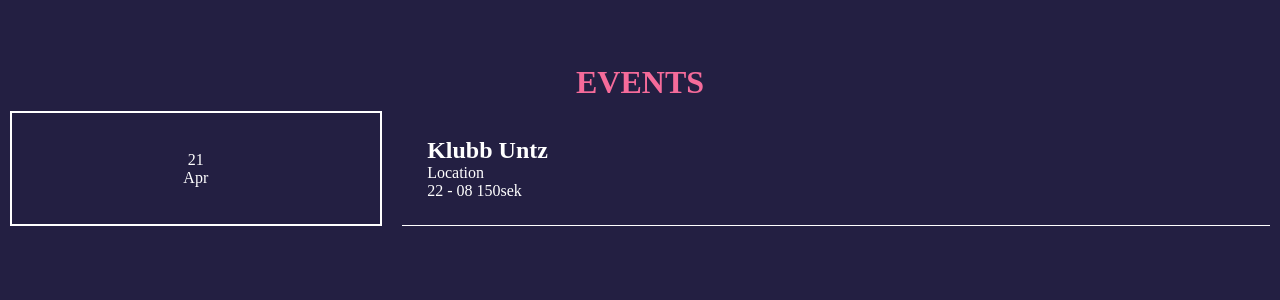
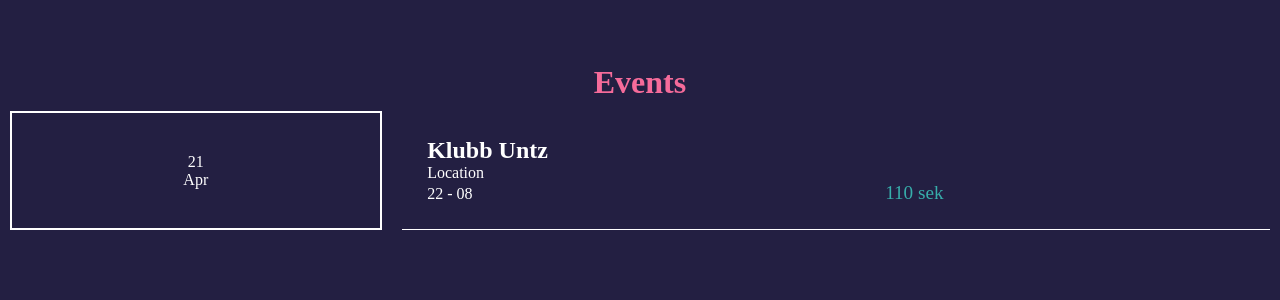
Before and after one commit to jenseneducation-viktor-rizk/kaos-project-frk19s, a Vue app: page /events in a window 1280 px wide. Shown: the top 300 px of the page. Built offline with nearby package versions, Linux system fonts and the light colour scheme.

Commit message:
Events page layout and design

```diff
--- a/src/components/EventDetails.vue
+++ b/src/components/EventDetails.vue
@@ -1,21 +1,20 @@
 <template>
-  <main class="wrapper">
+<main>
+  <div class="wrapper">
     <div class="date box">
       <p>21</p>
       <p> Apr </p>
     </div>
-
     <div class="artist-details">
       <h2>Klubb Untz</h2>
       <p class="location">Location</p>
-      <p>
+      <p class="time">
         22 - 08
-        <span>150sek</span>
       </p>
+      <p class="price">110 sek</p>
     </div>
-
-
-  </main>
+  </div>
+</main>
 </template>
 
 <script>
@@ -59,8 +58,18 @@ export default {
     flex-direction: column;
 }
 
+.price {
+    align-items: flex-end;
+    text-align: right;
+    color: #37AEAB;
+    font-size: 1.2em;
+    display: inline;
+}
 
-
+.time {
+    display: inline;
+    margin-right: 50%;
+}
 
 
 </style>
--- a/src/views/Events.vue
+++ b/src/views/Events.vue
@@ -1,6 +1,6 @@
 <template>
   <div class="events">
-    <h1> EVENTS </h1>
+    <h1> Events </h1>
     <!-- <HelloWorld msg="Welcome to Your Vue.js App"/> -->
 <EventDetails />
   </div>
@@ -9,7 +9,6 @@
 <script>
 // @ is an alias to /src
 import EventDetails from '@/components/EventDetails.vue'
-
 export default {
   name: 'Events',
   components: {
@@ -19,12 +18,10 @@ export default {
 </script>
 
 <style lang="scss" scoped>
-
 body, html, :root {
     padding:0;
     margin:0;
 }
-
 
 .events {
     height: 100vh;
```
